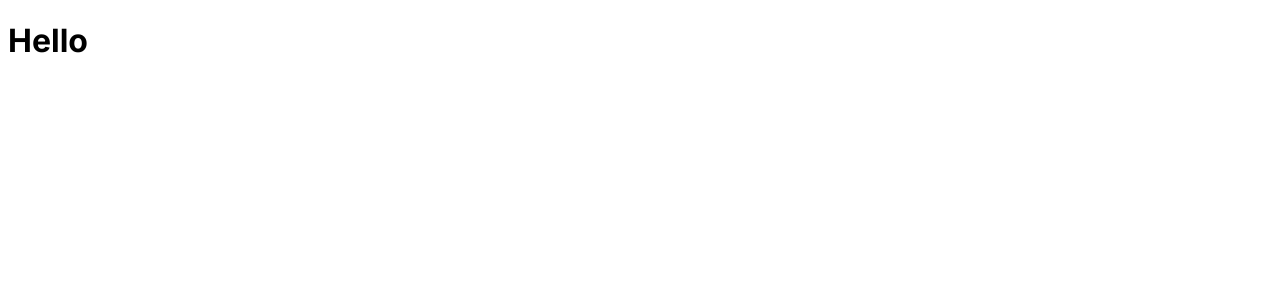
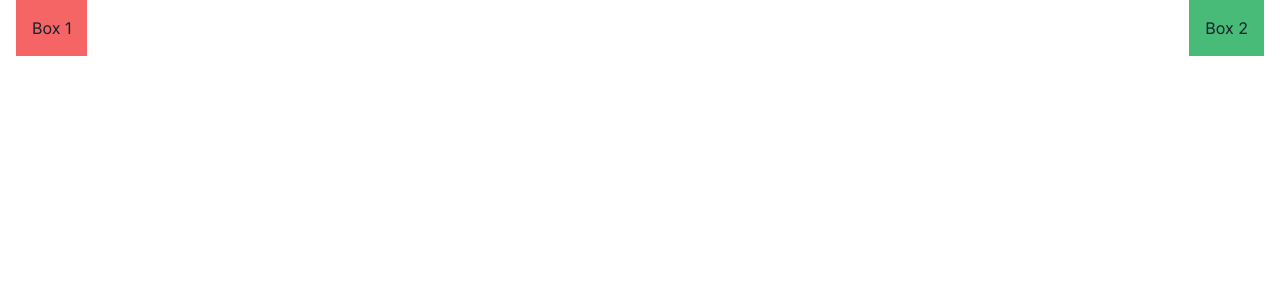
Before and after one commit to tcaish/timothy-caish-website, a Next.js app: page / in a window 1280 px wide. Shown: the top 300 px of the page. Built offline with nearby package versions, Linux system fonts and the light colour scheme.

Commit message:
update theme; update metadata; add navbar

```diff
--- a/app/layout.tsx
+++ b/app/layout.tsx
@@ -1,3 +1,4 @@
+import { Providers } from '@/app/providers';
 import { generateMetaData } from '@/helpers';
 import type { Metadata } from 'next';
 import { Inter } from 'next/font/google';
@@ -13,7 +14,9 @@ type RootLayoutProps = {
 export default function RootLayout(props: RootLayoutProps) {
   return (
     <html lang="en">
-      <body className={inter.className}>{props.children}</body>
+      <body className={inter.className}>
+        <Providers>{props.children}</Providers>
+      </body>
     </html>
   );
 }
--- a/app/page.tsx
+++ b/app/page.tsx
@@ -1,7 +1,10 @@
+import Navbar from '@/components/Navbar';
+import { Container } from '@chakra-ui/layout';
+
 export default function Home() {
   return (
-    <div>
-      <h1>Hello</h1>
-    </div>
+    <Container maxW="container.xl">
+      <Navbar />
+    </Container>
   );
 }
--- a/app/providers.tsx
+++ b/app/providers.tsx
@@ -1,5 +1,6 @@
 'use client';
 
+import theme from '@/theme';
 import { ChakraProvider } from '@chakra-ui/react';
 
 type ProvidersProps = {
@@ -7,5 +8,5 @@ type ProvidersProps = {
 };
 
 export function Providers(props: ProvidersProps) {
-  return <ChakraProvider>{props.children}</ChakraProvider>;
+  return <ChakraProvider theme={theme}>{props.children}</ChakraProvider>;
 }
--- /dev/null
+++ b/components/Navbar.tsx
@@ -0,0 +1,15 @@
+import { Box, Flex, Spacer } from '@chakra-ui/layout';
+
+export default function Navbar() {
+  return (
+    <Flex>
+      <Box p="4" bg="red.400">
+        Box 1
+      </Box>
+      <Spacer />
+      <Box p="4" bg="green.400">
+        Box 2
+      </Box>
+    </Flex>
+  );
+}
--- a/helpers/index.ts
+++ b/helpers/index.ts
@@ -63,8 +63,10 @@ export function generateMetaData(meta?: {
           width: 1200
         }
       ],
+      siteName: title,
       title,
-      type: 'website'
+      type: 'website',
+      url: domain
     }
   };
 }
--- /dev/null
+++ b/theme/index.ts
@@ -0,0 +1,24 @@
+import {
+  extendTheme,
+  StyleFunctionProps,
+  type ThemeConfig
+} from '@chakra-ui/react';
+import { mode } from '@chakra-ui/theme-tools';
+
+const config: ThemeConfig = {
+  initialColorMode: 'light',
+  useSystemColorMode: true
+};
+
+const styles = {
+  global: (props: StyleFunctionProps) => ({
+    body: {
+      bg: mode('white', 'gray.800')(props),
+      color: mode('gray.800', 'white')(props)
+    }
+  })
+};
+
+const theme = extendTheme({ config, styles });
+
+export default theme;
```
